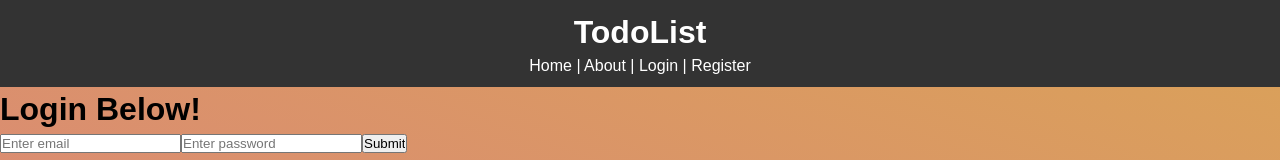
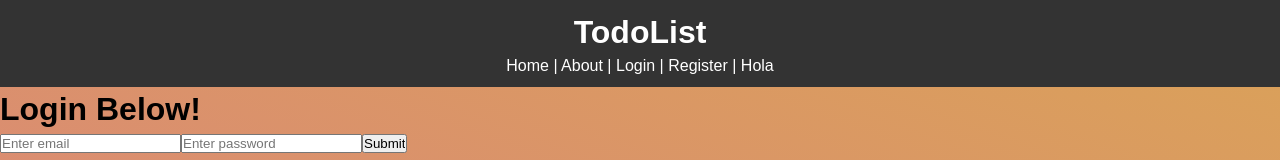
Before and after one commit to LucioTrincheri/notes-app, a React (Create React App) app in the folder client/: page /login in a window 1280 px wide. Shown: the top 160 px of the page. Built offline with nearby package versions, Linux system fonts and the light colour scheme.

Commit message:
Added login functionality

```diff
--- a/client/src/App.js
+++ b/client/src/App.js
@@ -100,11 +100,18 @@ class App extends Component {
 		});
 	};
 
+	handleLogIn = () => {
+		this.setState(prevState => ({
+			...prevState,
+			loggedIn: true
+		}));
+	};
+
 	render() {
 		return (
 			<Router>
 				<div className='App'>
-					<Header />
+					<Header loggedIn={this.state.loggedIn} />
 					<Route
 						path='/'
 						exact
@@ -124,7 +131,10 @@ class App extends Component {
 						)}
 					/>
 					<Route path='/about' component={About} />
-					<Route path='/login' component={Login} />
+					<Route
+						path='/login'
+						render={props => <Login handleLogIn={this.handleLogIn} />}
+					/>
 					<Route path='/register' component={Register} />
 				</div>
 			</Router>
--- a/client/src/components/layout/Header.js
+++ b/client/src/components/layout/Header.js
@@ -1,10 +1,64 @@
-import React from 'react';
+import React, { Component } from 'react';
 import { Link } from 'react-router-dom';
+import PropTypes from 'prop-types';
 
-function Header() {
+export class Header extends Component {
+	renderLinks = text => {
+		switch (text) {
+			case 'Home':
+				return (
+					<Link style={linkStyle} to='/'>
+						Home
+					</Link>
+				);
+				break;
+			case 'About':
+				return (
+					<Link style={linkStyle} to='/about'>
+						About
+					</Link>
+				);
+				break;
+			case 'Login':
+				if (!this.props.loggedIn) {
+					return (
+						<Link style={linkStyle} to='/login'>
+							Login
+						</Link>
+					);
+				}
+				break;
+			case 'Register':
+				if (!this.props.loggedIn) {
+					return (
+						<Link style={linkStyle} to='/register'>
+							Register
+						</Link>
+					);
+				}
+				break;
+
+			case 'Logout':
+				return 'Hola';
+				break;
+			default:
+				return 'Default';
+				break;
+		}
+	};
+	render() {
 		return (
 			<header style={headerStyle}>
 				<h1>TodoList</h1>
+				{this.renderLinks('Home')} | {this.renderLinks('About')} |{' '}
+				{this.renderLinks('Login')} | {this.renderLinks('Register')} |{' '}
+				{this.renderLinks('Logout')}
+			</header>
+		);
+	}
+}
+
+/*  // ? Codigo anterior del render
 				<Link style={linkStyle} to='/'>
 					Home
 				</Link>{' '}
@@ -20,10 +74,7 @@ function Header() {
 				<Link style={linkStyle} to='/register'>
 					Register
 				</Link>
-		</header>
-	);
-}
-
+*/
 const headerStyle = {
 	background: '#333',
 	color: '#fff',
@@ -36,4 +87,8 @@ const linkStyle = {
 	textDecoration: 'none'
 };
 
+Header.propTypes = {
+	loggedIn: PropTypes.bool.isRequired
+};
+
 export default Header;
--- a/client/src/components/pages/Login.js
+++ b/client/src/components/pages/Login.js
@@ -1,12 +1,16 @@
 import React, { Component } from 'react';
+import { Redirect } from 'react-router-dom';
+import PropTypes from 'prop-types';
 
 export class Login extends Component {
 	constructor(props) {
 		super(props);
 		this.state = {
 			email: '',
-			password: ''
+			password: '',
+			redirect: false
 		};
+		//this.handleLogIn = this.props.handleLogIn.bind(this);
 	}
 
 	handleInputChange = event => {
@@ -26,21 +30,25 @@ export class Login extends Component {
 			}
 		}).then(res => {
 			if (res.status === 200) {
-				// TODO funcion para cambiar el estado de loggedIn a true
-				this.props.history.push('/');
+				this.props.handleLogIn();
+				this.setState({ email: '', password: '', redirect: true });
 			} else {
-				const error = new Error(res.error);
-				throw error;
+				// TODO "Datos erroneos, intente nuevamente"
+				console.log(res.statusText);
 			}
-		}); /*
-			.catch(err => {
-				console.error(err);
-				alert('Error logging in please try again');
-			});*/
+		});
+	};
+
+	renderRedirect = () => {
+		if (this.state.redirect) {
+			return <Redirect to='/' />;
+		}
 	};
 
 	render() {
 		return (
+			<div>
+				{this.renderRedirect()}
 				<form onSubmit={this.onSubmit}>
 					<h1>Login Below!</h1>
 					<input
@@ -61,8 +69,13 @@ export class Login extends Component {
 					/>
 					<input type='submit' value='Submit' />
 				</form>
+			</div>
 		);
 	}
 }
 
+Login.propTypes = {
+	handleLogIn: PropTypes.func.isRequired
+};
+
 export default Login;
```
Lines whose indentation alone changed are shown as unchanged.
